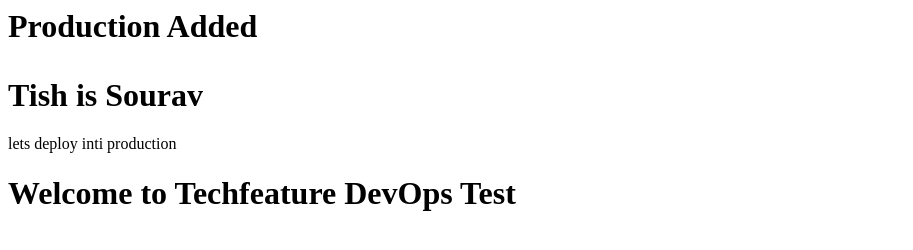
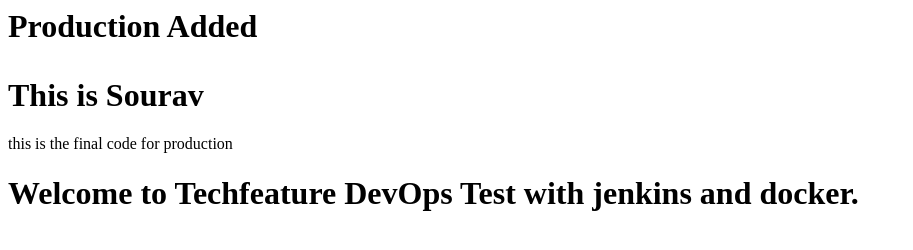
Before and after one commit to souravdalakoti/website, a plain HTML site: page index.html in a window 1280 px wide. Shown: the whole page, without its empty margins (0-913 px from the left). Drawn offline with Linux system fonts and the light colour scheme.

Commit message:
added production content

```diff
--- a/index.html
+++ b/index.html
@@ -2,8 +2,8 @@
 <title>Jenkins CI/CD pipeline</title>
 <body>
 <h1> Production Added</p>
-<h1> Tish is Sourav</h1>
-<p>lets deploy inti production </p>
-<h1>Welcome to Techfeature DevOps Test</h1>
+<h1> This is Sourav</h1>
+<p>this is the final code for  production </p>
+<h1>Welcome to Techfeature DevOps Test with jenkins and docker.</h1>
 </body>
 </html>
```
